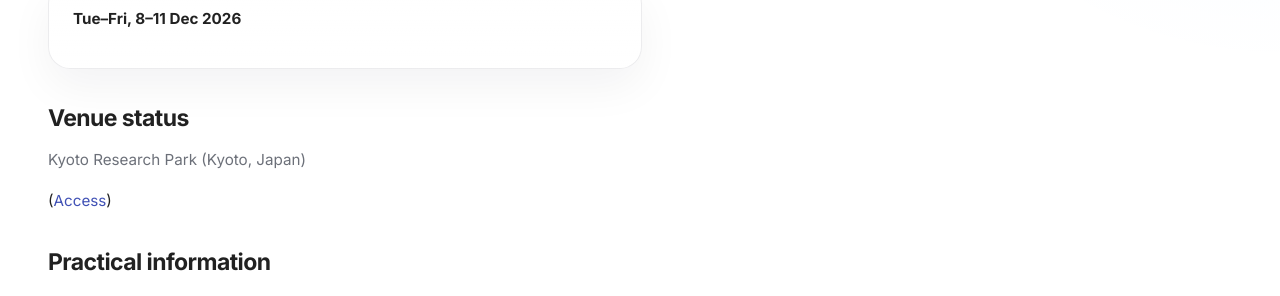
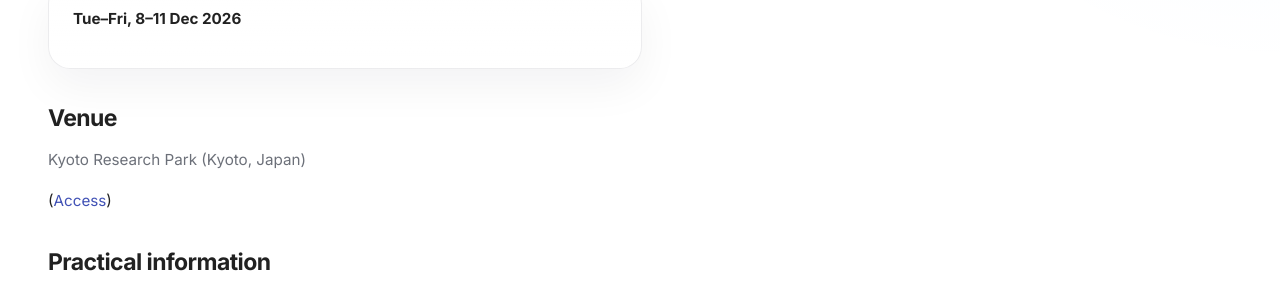
Before and after one commit to SCNF2026/scnf2026.github.io, an MkDocs documentation site: the page built from docs/venue.md, in a window 1280 px wide and 1067 px high. Shown: the part 352-648 px from the top of the window. Built offline with MkDocs 1.6.1 and Material for MkDocs 9.7.7, drawn with Linux system fonts in a browser that asks for light colours.

Commit message:
Update venue 2

```diff
--- a/docs/venue.md
+++ b/docs/venue.md
@@ -13,7 +13,7 @@
 </section>
 </div>
 
-## Venue status
+## Venue
 
 <p class="page-lead">Kyoto Research Park (Kyoto, Japan)</p>
 (<a href="https://www.krp.co.jp/english/access_to_krp/">Access</a>)
```
